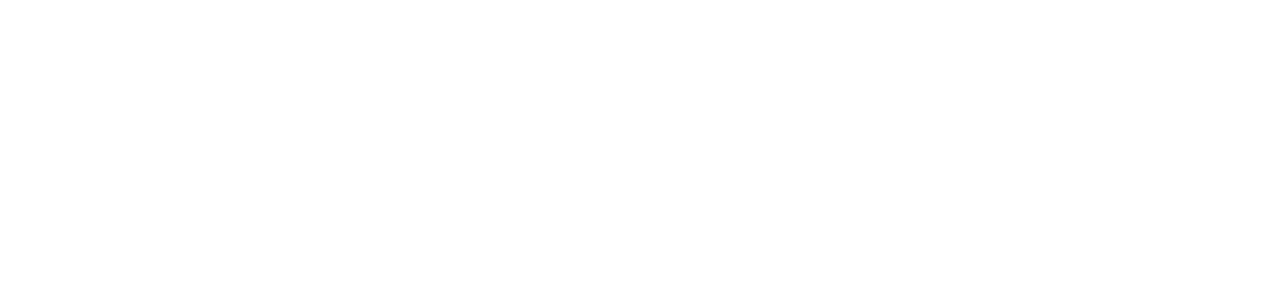
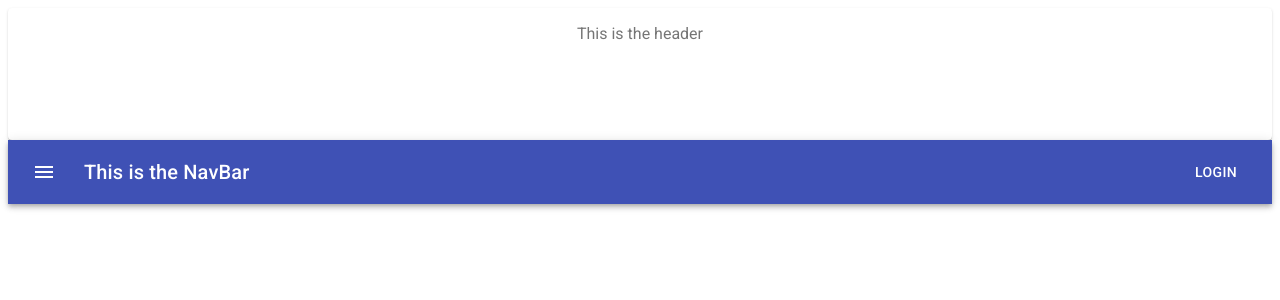
Before and after one commit to Crowe828/nipponmedia, a React (Create React App) app in the folder client/: page / in a window 1280 px wide. Shown: the top 300 px of the page. Built offline with nearby package versions, Linux system fonts and the light colour scheme.

Commit message:
added header and navbar from material-ui

```diff
--- a/client/package.json
+++ b/client/package.json
@@ -5,6 +5,7 @@
   "proxy": "http://localhost:3001/",
   "dependencies": {
     "@material-ui/core": "^4.11.0",
+    "@material-ui/icons": "^4.9.1",
     "react": "^16.6.3",
     "react-dom": "^16.6.3",
     "react-router-dom": "^5.2.0",
--- a/client/public/index.html
+++ b/client/public/index.html
@@ -9,6 +9,10 @@
     <meta name="theme-color" content="#000000" />
     <link rel="manifest" href="%PUBLIC_URL%/manifest.json" />
     <link rel="shortcut icon" href="%PUBLIC_URL%/favicon.ico" />
+    <link
+      rel="stylesheet"
+      href="https://fonts.googleapis.com/css?family=Roboto:300,400,500,700&display=swap"
+    />
     <title>Nippon Media</title>
   </head>
   <body>
--- /dev/null
+++ b/client/src/App.css
@@ -0,0 +1,3 @@
+.App {
+  font-family: "Roboto", sans-serif;
+}
--- a/client/src/App.js
+++ b/client/src/App.js
@@ -1,10 +1,14 @@
 import React, { Component } from "react";
+import Header from "./components/Header";
+import Nav from "./components/Nav";
+import "./App.css";
 
 class App extends Component {
   render() {
     return (
-      <div>
-
+      <div className="App">
+        <Header />
+        <Nav />
       </div>
     );
   }
--- /dev/null
+++ b/client/src/components/Header/index.js
@@ -0,0 +1,25 @@
+import React from "react";
+import { makeStyles } from "@material-ui/core/styles";
+import Paper from "@material-ui/core/Paper";
+import Grid from "@material-ui/core/Grid";
+
+const useStyles = makeStyles((theme) => ({
+  root: {
+    flexGrow: 1,
+  },
+  paper: {
+    padding: theme.spacing(2),
+    height: "100px",
+    textAlign: "center",
+    color: theme.palette.text.secondary,
+  },
+}));
+
+export default function Header() {
+  const classes = useStyles();
+  return (
+    <Grid item xs={12}>
+      <Paper className={classes.paper}> This is the header</Paper>
+    </Grid>
+  );
+}
--- /dev/null
+++ b/client/src/components/Nav/index.js
@@ -0,0 +1,45 @@
+import React from "react";
+import { makeStyles } from "@material-ui/core/styles";
+import AppBar from "@material-ui/core/AppBar";
+import Toolbar from "@material-ui/core/Toolbar";
+import Typography from "@material-ui/core/Typography";
+import Button from "@material-ui/core/Button";
+import IconButton from "@material-ui/core/IconButton";
+import MenuIcon from "@material-ui/icons/Menu";
+
+const useStyles = makeStyles((theme) => ({
+  root: {
+    flexGrow: 1,
+  },
+  menuButton: {
+    marginRight: theme.spacing(2),
+  },
+  title: {
+    flexGrow: 1,
+  },
+}));
+
+export default function Nav() {
+  const classes = useStyles();
+
+  return (
+    <div className={classes.root}>
+      <AppBar position="static">
+        <Toolbar>
+          <IconButton
+            edge="start"
+            className={classes.menuButton}
+            color="inherit"
+            aria-label="menu"
+          >
+            <MenuIcon />
+          </IconButton>
+          <Typography variant="h6" className={classes.title}>
+            This is the NavBar
+          </Typography>
+          <Button color="inherit">Login</Button>
+        </Toolbar>
+      </AppBar>
+    </div>
+  );
+}
```
Also changed, not shown: client/src/components/Header/style.css (added), client/src/components/Nav/style.css (added), 1 other file (tests, documents, lock files or other folders).
